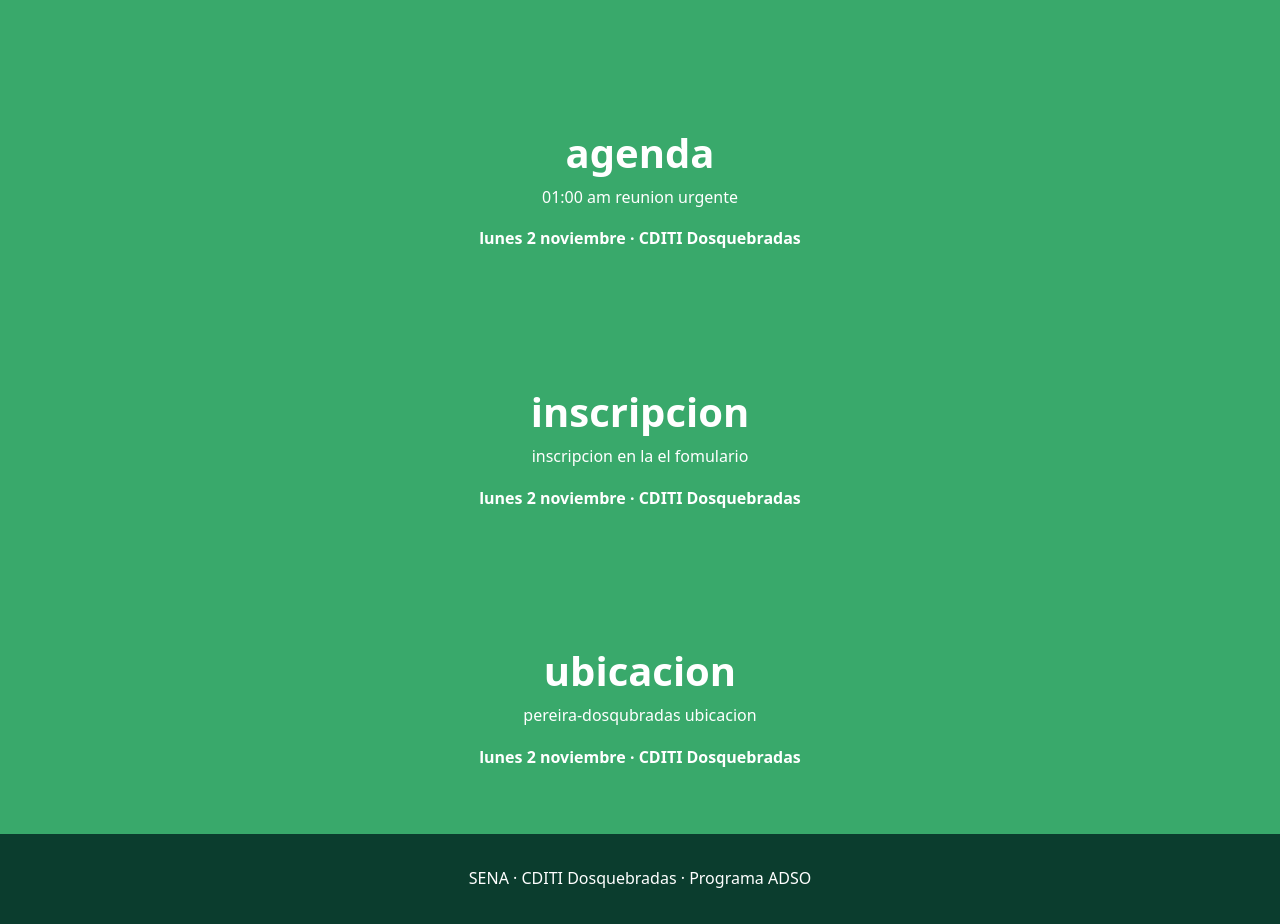
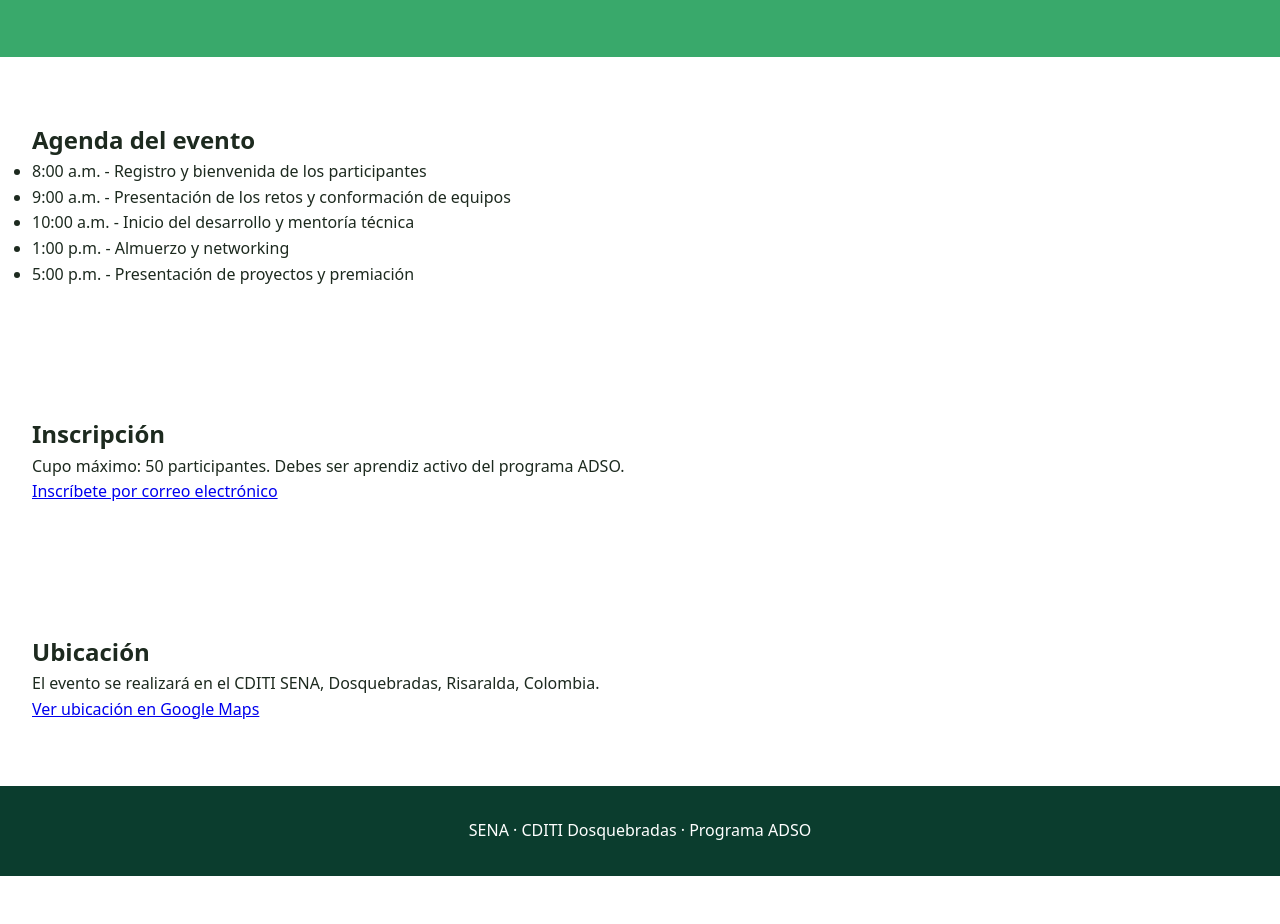
Before and after one commit to sergijoanh/Hackat-n, a plain HTML site: page evaluacion1-git-github/index.html in a window 1280 px wide. Shown: the part 260-1184 px from the top of the page. After the commit the page ends 1136 px from the top, so only its background shows below. Drawn offline with Linux system fonts and the light colour scheme.

Commit message:
feat: implementar HU-01 agenda con actividades y horarios closes #1

```diff
--- a/evaluacion1-git-github/index.html
+++ b/evaluacion1-git-github/index.html
@@ -11,7 +11,7 @@
     <p class="logo">Hackatón ADSO 2026</p>
     <nav>
       <a href="#inicio">Inicio</a>
-      <a href="#agendaa">Agenda</a>
+      <a href="#agenda">Agenda</a>
       <a href="#inscripcion">Inscripción</a>
       <a href="#ubicacion">Ubicación</a>
     </nav>
@@ -24,25 +24,27 @@
       <p class="fecha">Sábado 5 de diciembre · CDITI Dosquebradas</p>
     </section>
 
-    <!-- HU-01: aquí va la sección de agenda (id="agenda") -->
-     <section id="agenda" class="portada">
-      <h1>agenda</h1>
-      <p>01:00 am reunion urgente</p>
-      <p class="fecha">lunes 2 noviembre · CDITI Dosquebradas</p>
+    <section id="agenda">
+      <h2>Agenda del evento</h2>
+      <ul>
+        <li>8:00 a.m. - Registro y bienvenida de los participantes</li>
+        <li>9:00 a.m. - Presentación de los retos y conformación de equipos</li>
+        <li>10:00 a.m. - Inicio del desarrollo y mentoría técnica</li>
+        <li>1:00 p.m. - Almuerzo y networking</li>
+        <li>5:00 p.m. - Presentación de proyectos y premiación</li>
+      </ul>
     </section>
 
-    <!-- HU-02: aquí va la sección de inscripción (id="inscripcion") -->
-     <section id="inscripcion" class="portada">
-      <h1>inscripcion</h1>
-      <p>inscripcion en la el fomulario</p>
-      <p class="fecha">lunes 2 noviembre · CDITI Dosquebradas</p>
+    <section id="inscripcion">
+      <h2>Inscripción</h2>
+      <p>Cupo máximo: 50 participantes. Debes ser aprendiz activo del programa ADSO.</p>
+      <a href="mailto:hackaton.adso2026@sena.edu.co">Inscríbete por correo electrónico</a>
     </section>
 
-    <!-- HU-03: aquí va la sección de ubicación (id="ubicacion") -->
-     <section id="ubicacion" class="portada">
-      <h1>ubicacion</h1>
-      <p>pereira-dosqubradas ubicacion</p>
-      <p class="fecha">lunes 2 noviembre · CDITI Dosquebradas</p>
+    <section id="ubicacion">
+      <h2>Ubicación</h2>
+      <p>El evento se realizará en el CDITI SENA, Dosquebradas, Risaralda, Colombia.</p>
+      <a href="https://maps.google.com/?q=CDITI+SENA+Dosquebradas+Risaralda">Ver ubicación en Google Maps</a>
     </section>
   </main>
 
```
Also changed, not shown: index.html (added, +55 -0 lines), 1 other file.
